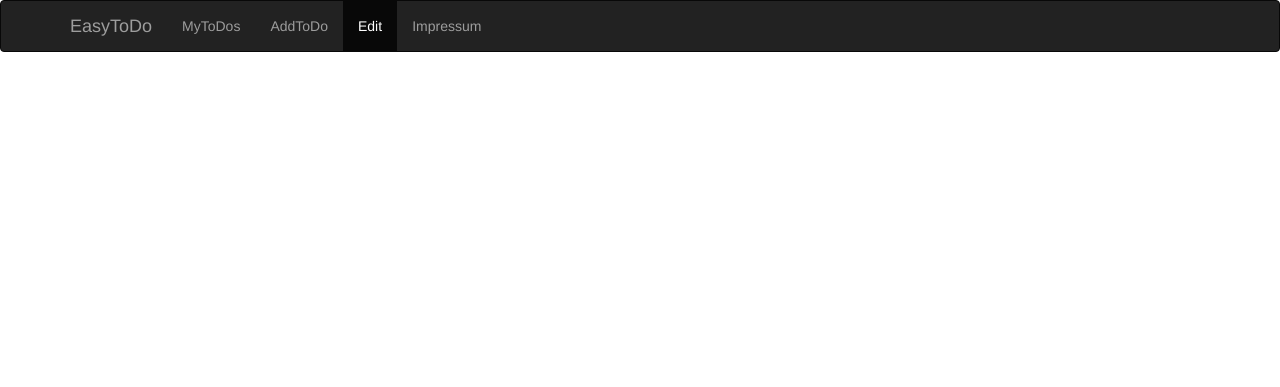
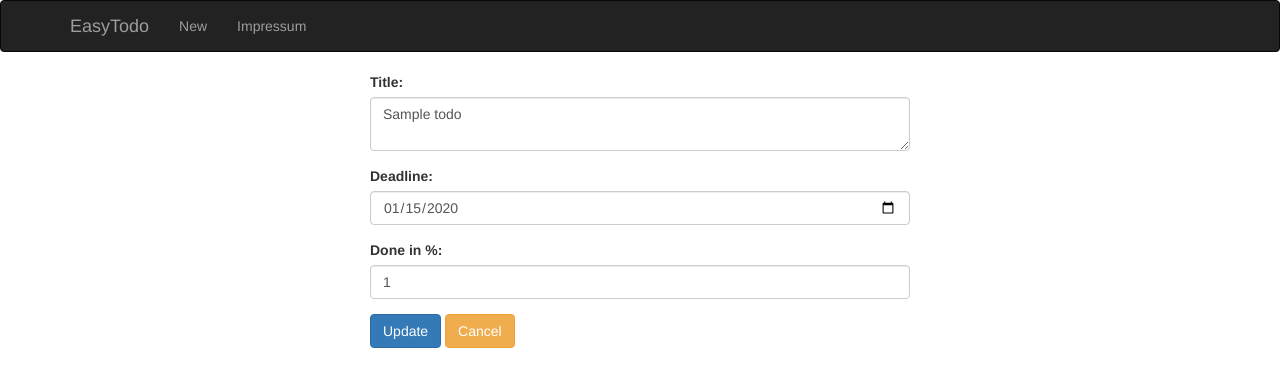
Before and after one commit to dyangcoding/EasyTodo, a Django app: template EasyTodoLib/templates/edit.html in a window 1280 px wide. Shown: the top 387 px of the page. Run offline with Django 3.2, Linux system fonts and the light colour scheme; the template is opened without the code that fills it: values that come from a table or form of the project are taken from there, others are empty; tables that the repository leaves empty hold one stand-in row (values such as "Sample post"); some libraries are stand-ins or nearby versions.

Commit message:
Create TodosEdit view

```diff
--- a/EasyTodoLib/templates/edit.html
+++ b/EasyTodoLib/templates/edit.html
@@ -1,33 +1,38 @@
-<!DOCTYPE html>
-<head>
-    <title>EasyToDo</title>
-    <meta charset="utf-8">
-    <meta name="viewport" content="width=device-width, initial-scale=1">
-    <link rel="stylesheet" href="http://maxcdn.bootstrapcdn.com/bootstrap/3.3.4/css/bootstrap.min.css">
-    <script src="https://ajax.googleapis.com/ajax/libs/jquery/1.11.1/jquery.min.js"></script>
-    <script src="http://maxcdn.bootstrapcdn.com/bootstrap/3.3.4/js/bootstrap.min.js"></script>
-</head>
-<body>
-<nav class="navbar navbar-inverse">
-    <div class="container">
-        <div class="navbar-header">
-            <button type="button" class="navbar-toggle" data-toggle="collapse" data-target="#myNavbar">
-                <span class="icon-bar"></span>
-                <span class="icon-bar"></span>
-                <span class="icon-bar"></span>
-            </button>
-            <a class="navbar-brand" href="#">EasyToDo</a>
-        </div>
-        <div class="collapse navbar-collapse" id="myNavbar">
-            <ul class="nav navbar-nav">
-                <li><a href="home.html">MyToDos</a></li>
-                <li><a href="create.html">AddToDo</a></li>
-                <li class="active"><a href="#">Edit</a></li>
-                <li><a href="impressum.html">Impressum</a></li>
-            </ul>
-        </div>
+{% extends 'base.html' %}
+
+{% block title %}{{ todo.title }} - {% endblock %}
+
+{% block content %}
+
+    <div class="col-xs-offset-1 col-xs-10 col-sm-offset-3 col-sm-6">
+
+        {% if form.errors %}
+            <div class="alert alert-danger" role="alert">There is an error in your todo.</div>
+        {% endif %}
+
+        <form action="" method="POST">
+            {% csrf_token %}
+            <div class="form-group{% if 'title' in form.errors %} has-error{% endif %}">
+                <label for="todo">Title:</label>
+                <textarea class="form-control" rows="2" id="todo" placeholder="Write your new todo here"
+                          maxlenght="128" required name="title">{{ todo.title }}</textarea>
+            </div>
+
+            <div class="form-group{% if 'deadline' in form.errors %} has-error{% endif %}">
+                <label for="deadline">Deadline:</label>
+                <input id="deadline" class="form-control" type="date" value="{{ todo.deadline | date:"Y-m-d" }}"
+                       name="deadline" required/>
+            </div>
+
+            <div class="form-group{% if 'done' in form.errors %} has-error{% endif %}">
+                <label for="done">Done in %:</label>
+                <input id="done" class="form-control" placeholder="0%" type="number" min="0" max="100" name="done"
+                       required value="{{ todo.done }}"/>
+            </div>
+
+            <button class="btn btn-primary" type="submit">Update</button>
+            <a class="btn btn-warning" href="{% url 'index' %}">Cancel</a>
+        </form>
     </div>
-</nav>
 
-</body>
-</html>
+{% endblock %}
--- a/EasyTodoLib/templates/index.html
+++ b/EasyTodoLib/templates/index.html
@@ -16,7 +16,7 @@
             </div>
 
             <div class="col-xs-6 col-sm-2 col-lg-1">
-                <a class="btn btn-primary btn-block" href="">Edit</a>
+                <a class="btn btn-primary btn-block" href="{% url 'edit' pk=todo.pk %}">Edit</a>
             </div>
             <div class="col-xs-6 col-sm-2 col-lg-1">
                 <a class="btn btn-danger btn-block" href="{% url 'delete' pk=todo.pk %}">Delete</a>
--- a/EasyTodoLib/urls.py
+++ b/EasyTodoLib/urls.py
@@ -1,11 +1,12 @@
 from django.conf.urls import url
 
 from . import views
-from EasyTodoLib.views import TodosIndex, TodosCreate, TodosDelete
+from EasyTodoLib.views import TodosIndex, TodosCreate, TodosDelete, TodosEdit
 
 urlpatterns = [
     url(r'^$', TodosIndex.as_view(), name='index'),
     url(r'^new', TodosCreate.as_view(), name='new'),
+    url(r'^(?P<pk>\d+)/edit/$', TodosEdit.as_view(), name='edit'),
     url(r'^(?P<pk>\d+)/delete/$', TodosDelete.as_view(), name='delete'),
     url(r'^impressum$', views.impressum, name='impressum')
 ]
```
Also changed, not shown: EasyTodoLib/views.py (+13 -2 lines).
